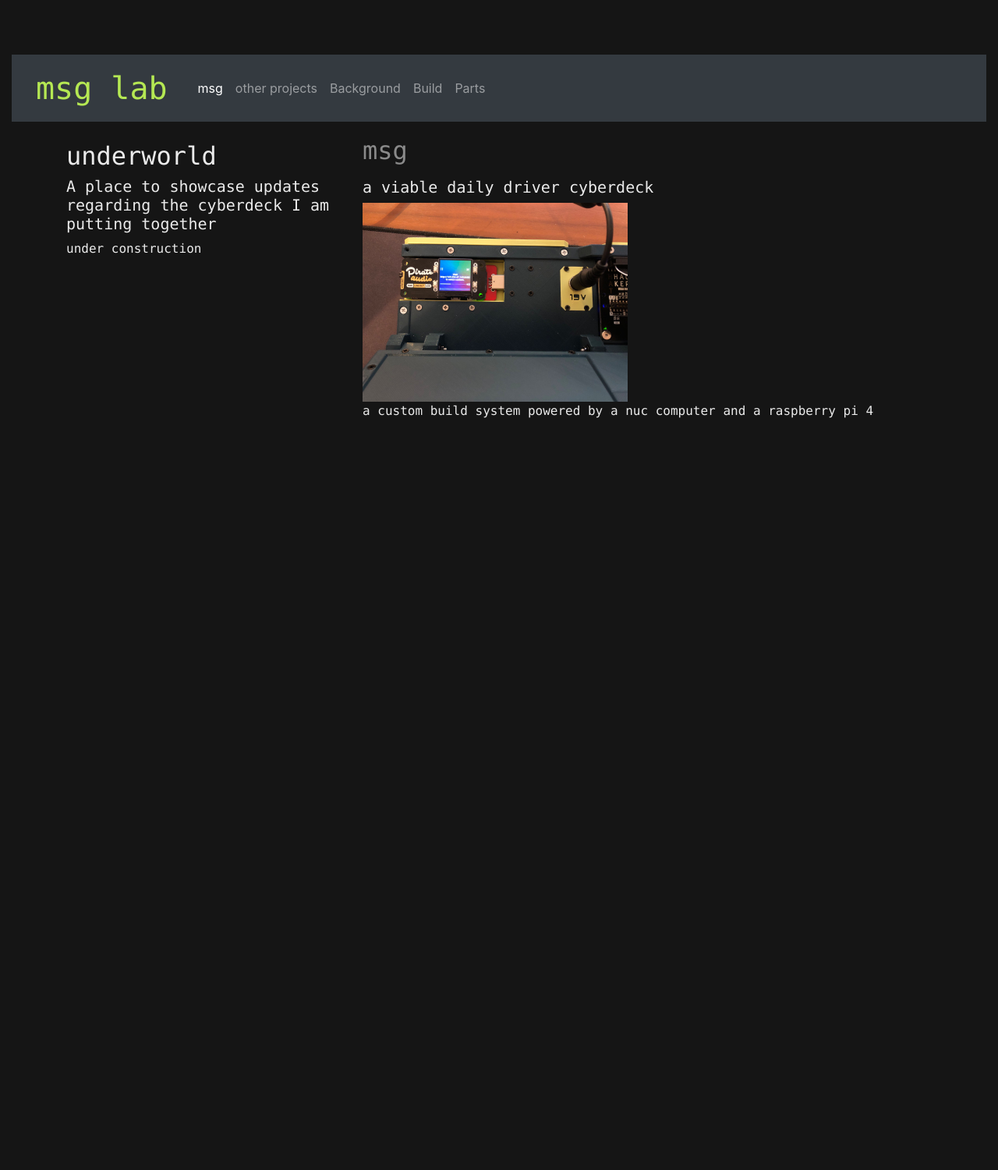
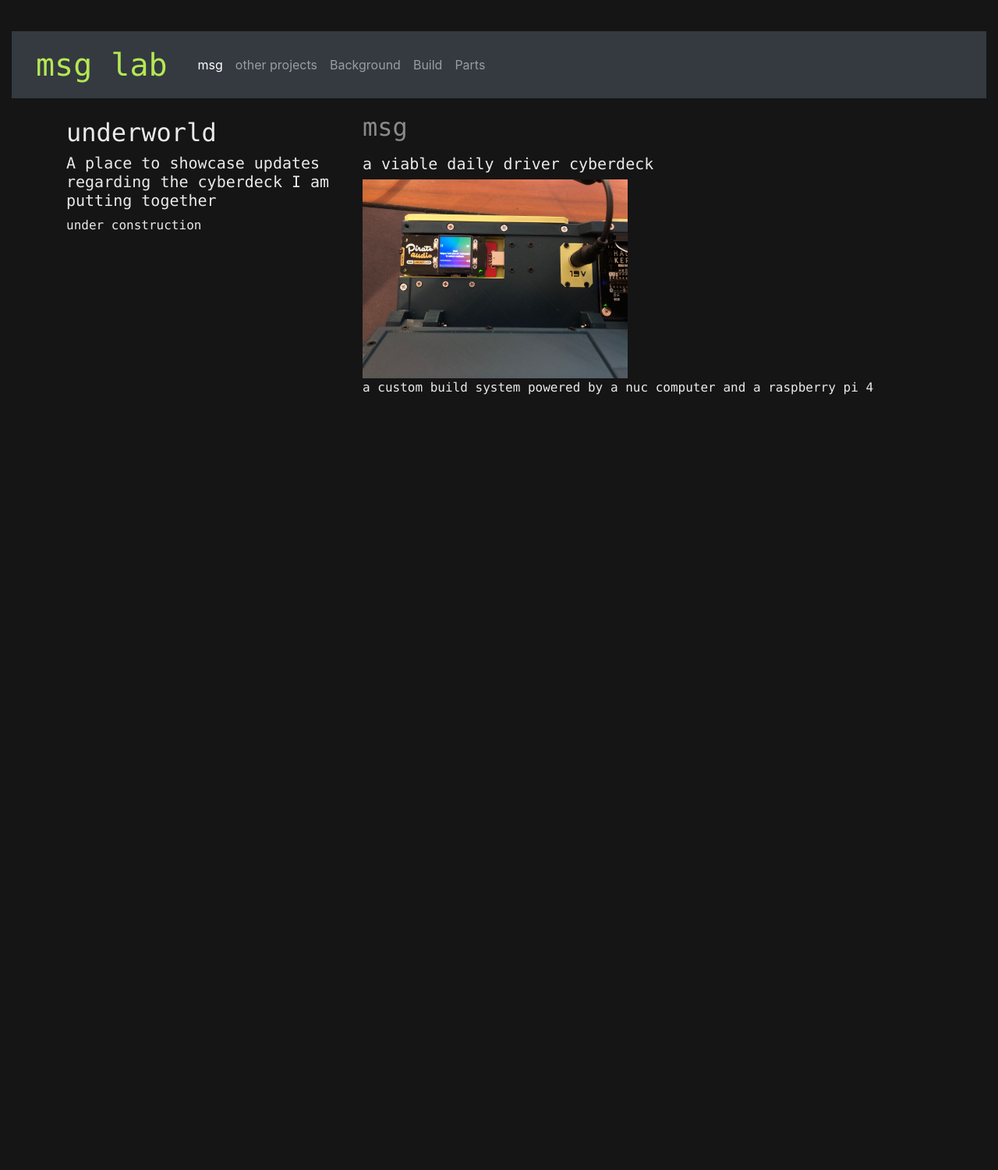
Before and after one commit to msglab/msglab, a Jekyll site: the page index.html, which Jekyll copies as it is, in a window 1280 px wide. Shown: the whole page at 78% size. Built offline with Jekyll 4.4.1, drawn with Linux system fonts in a browser that asks for light colours.

Commit message:
Update style.css

```diff
--- a/css/style.css
+++ b/css/style.css
@@ -5,9 +5,10 @@
    padding-bottom: 15px;
 }
 
-body {
-   padding-top: 70px;
-   background-color: #151515;
+body { padding-top: 40px;
+   background-color: #151515; }
+@media screen and (max-width: 768px) {
+    body { padding-top: 0px; }
 }
 
   a.nav-link:link
```
